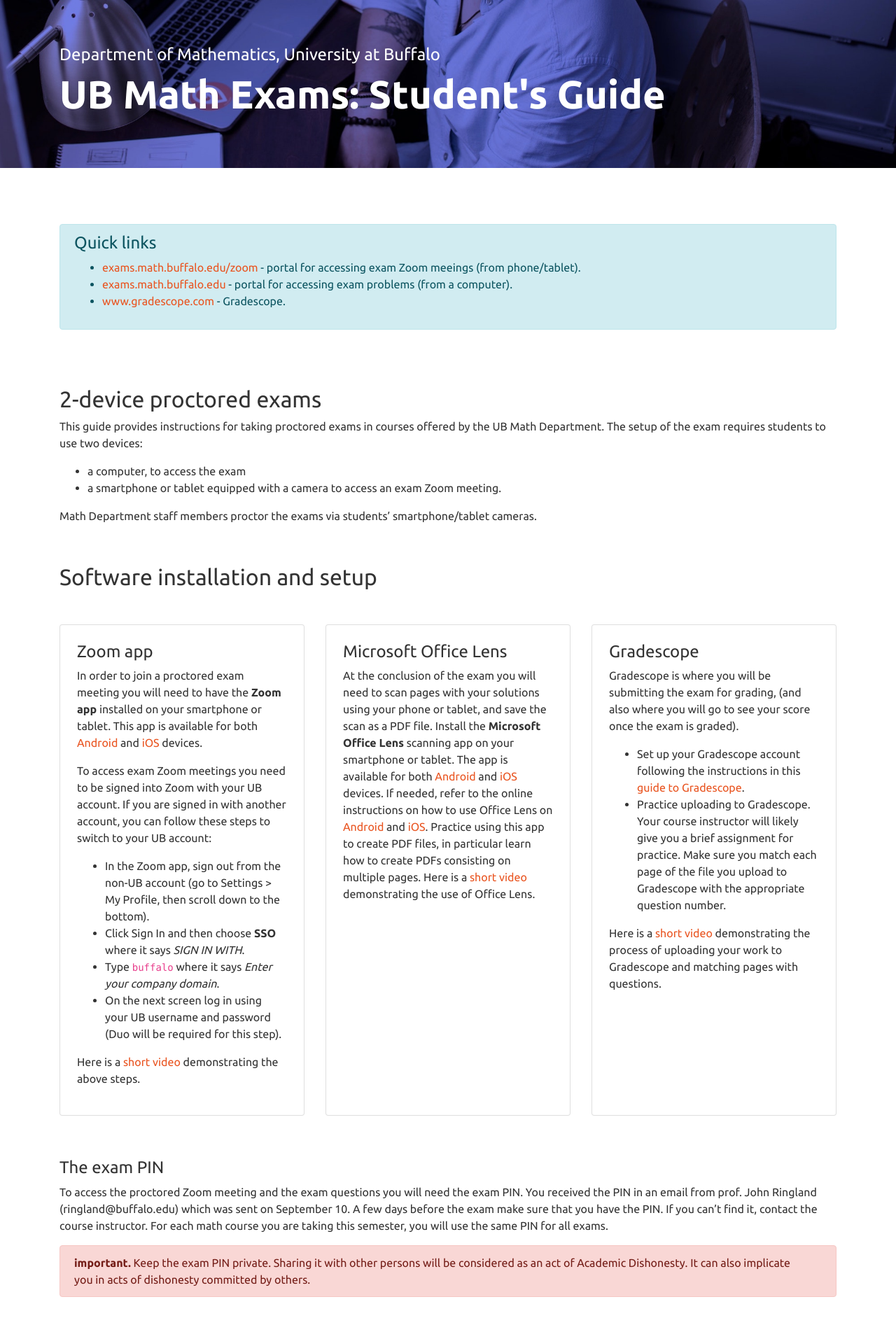
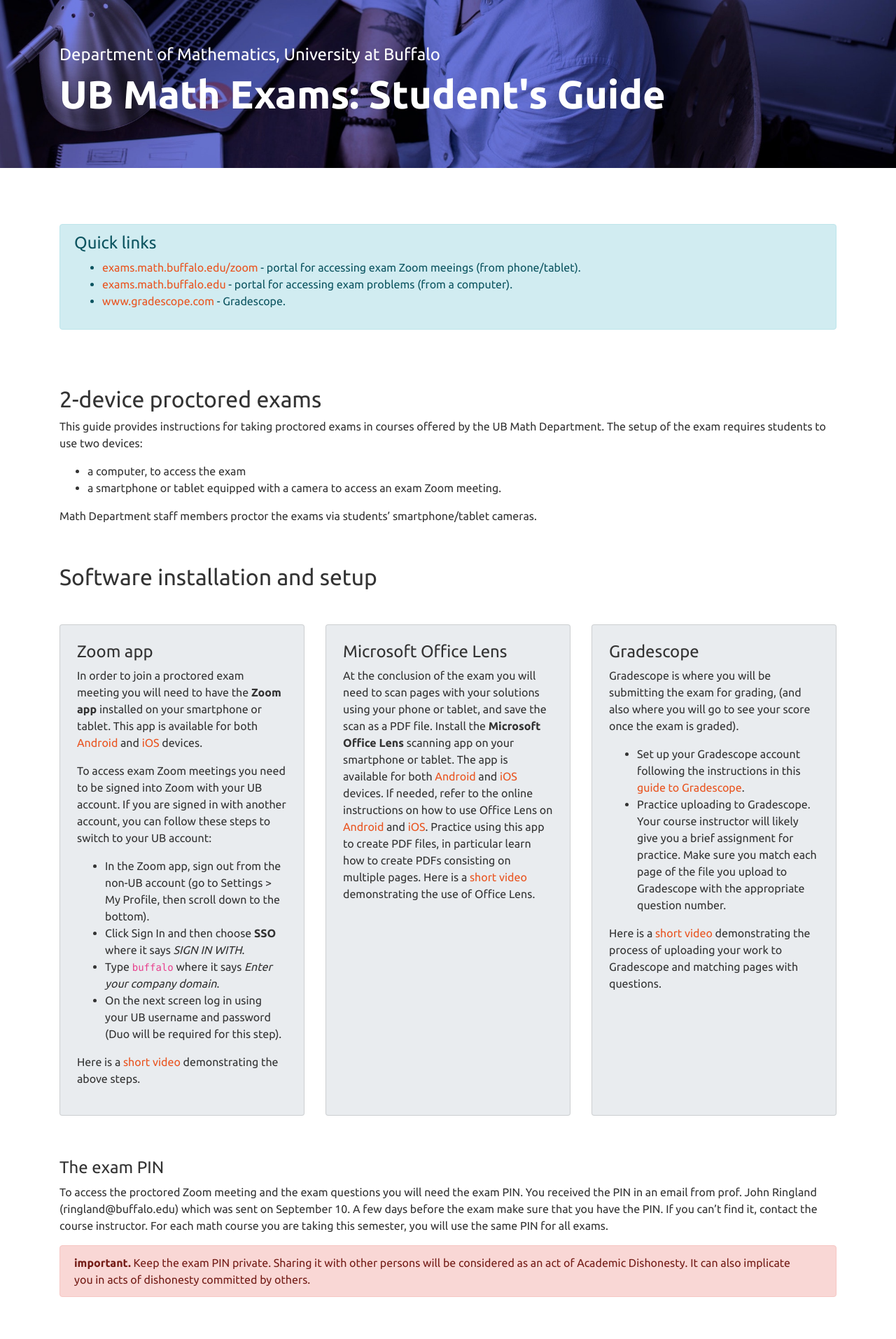
Before and after one commit to ub-math/exam_guides, a Jekyll site: the page built from docs/index2.md, in a window 1280 px wide. Shown: the top 1913 px of the page at 70% size. Built offline with Jekyll 4.4.1, drawn with Linux system fonts in a browser that asks for light colours.

Commit message:
Update index2.md

```diff
--- a/docs/index2.md
+++ b/docs/index2.md
@@ -37,7 +37,7 @@ Math Department staff members proctor the exams via students' smartphone/tablet
 
 <br />
 <div class="card-deck">
-  <div class="card" style="min-width: 300px; margin-bottom:20px; padding:4px;">
+  <div class="card bg-light" style="min-width: 300px; margin-bottom:20px; padding:4px;">
     <div class="card-body">
       <h4> Zoom app</h4>
 
@@ -63,7 +63,7 @@ Math Department staff members proctor the exams via students' smartphone/tablet
       </p>
     </div>
   </div>
-  <div class="card" style="min-width: 300px; margin-bottom:20px; padding:4px;">
+  <div class="card bg-light" style="min-width: 300px; margin-bottom:20px; padding:4px;">
     <div class="card-body">
       <h4>Microsoft Office Lens</h4>
 
@@ -88,7 +88,7 @@ Math Department staff members proctor the exams via students' smartphone/tablet
 
     </div>
   </div>
-  <div class="card" style="min-width: 300px; margin-bottom:20px; padding:4px;">
+  <div class="card bg-light" style="min-width: 300px; margin-bottom:20px; padding:4px;">
     <div class="card-body">
       <h4>Gradescope</h4>
       <p>Gradescope is where you will be submitting the exam for grading, (and also where you will go to see your
```
